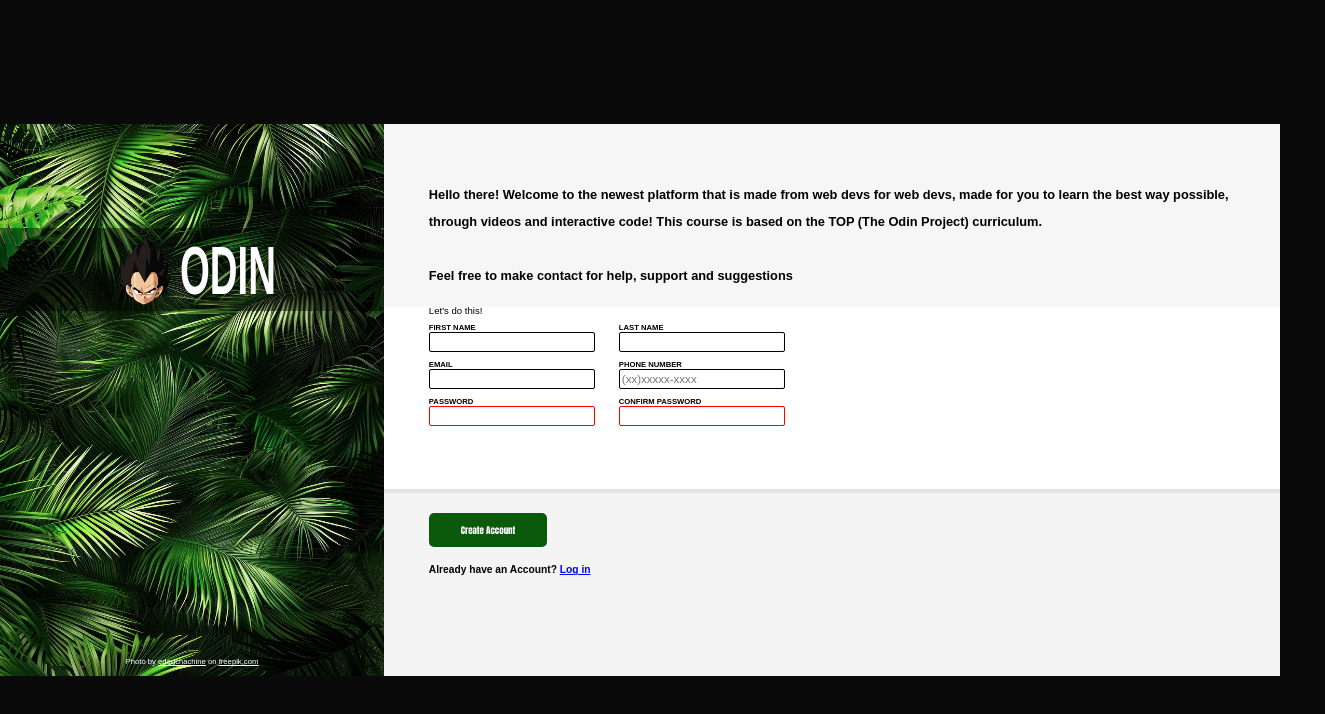
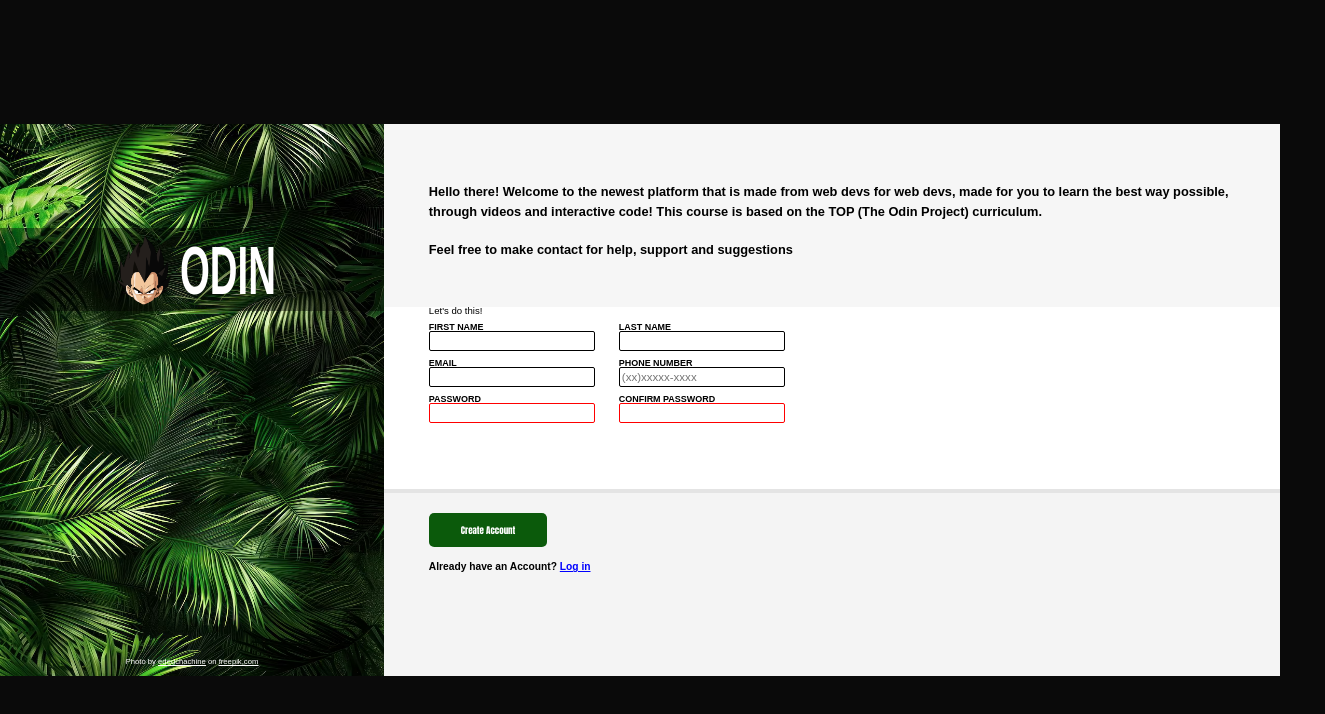
Before and after one commit to Jorge-luke/forms-top-project, a plain HTML site: page index.html in a window 1280 px wide. Shown: the whole page, 1325 px wide, since content can reach past the window. Drawn offline with Linux system fonts and the light colour scheme.

Commit message:
debug v1.0

```diff
--- a/styles.css
+++ b/styles.css
@@ -107,15 +107,19 @@ img {
 
 p {
     position: relative;
-    line-height: 2.1vw;
+    overflow: visible;
+    line-height: 1.5rem;
     top: 25%;
     left: var(--indentation);
-    width: 90%;
+    width: auto;
     font-weight: bold;
+    height: auto;
+    padding-right: 10%;
 }
 
 
 .top{
+
     height: calc(100vh/3);
     display: flex;
     flex: auto;
@@ -185,12 +189,12 @@ input:focus {
     font-family:Impact, Haettenschweiler, 'Arial Narrow Bold', sans-serif;
     padding: 0.8rem 2.5rem;
     border-radius: 0.4rem;
-    font-weight: bold;
+    font-weight: 600;
 
 }
 
 label {
-    font-size: 0.6rem;
+    font-size: 0.7rem;
     font-weight: 550;
 }
 
```
